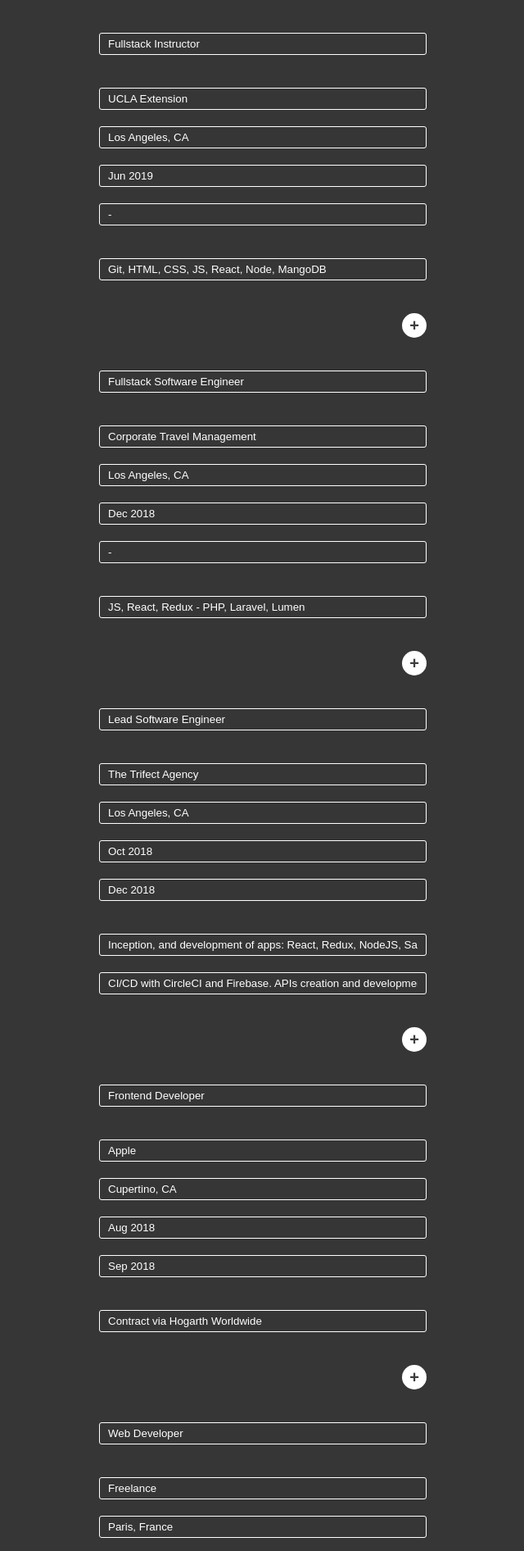
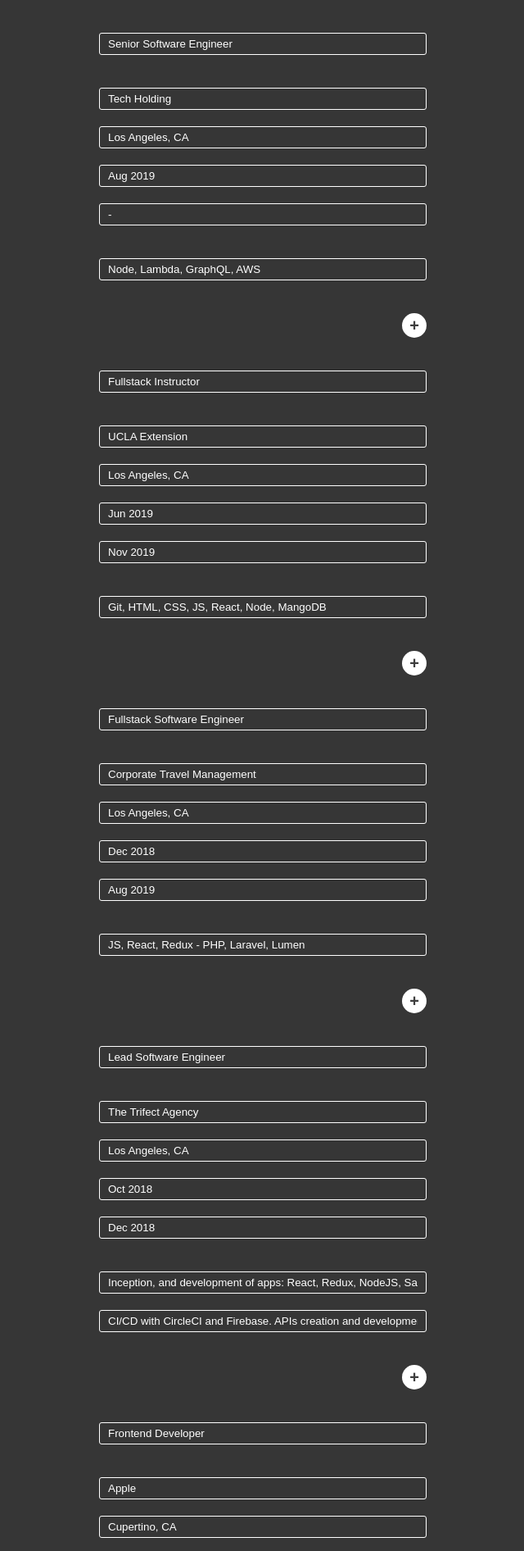
Before and after one commit to ctrlaltdev/resume, a Node server app: page / in a window 1280 px wide. Shown: the part 868-2760 px from the top of the page at 82% size, without its empty margins (319-959 px from the left). Run offline with Node 20, Linux system fonts and the light colour scheme.

Commit message:
Update resume

```diff
--- a/views/index.pug
+++ b/views/index.pug
@@ -8,9 +8,9 @@
 
   - var skills = ["SCRUM", "Agile", "Waterfall", "Project Management", "Product Management"];
 
-  - var experiences = [{title:["Fullstack Instructor"], org:"UCLA Extension", desc:["Git, HTML, CSS, JS, React, Node, MangoDB"],start:"Jun 2019",end:"-", location: "Los Angeles, CA"}, {title:["Fullstack Software Engineer"], org:"Corporate Travel Management", desc:["JS, React, Redux - PHP, Laravel, Lumen"],start:"Dec 2018",end:"-", location: "Los Angeles, CA"},{title:["Lead Software Engineer"], org:"The Trifect Agency", desc:["Inception, and development of apps: React, Redux, NodeJS, Sass, Python.", "CI/CD with CircleCI and Firebase. APIs creation and development."],start:"Oct 2018",end:"Dec 2018", location: "Los Angeles, CA"},{title:["Frontend Developer"], org:"Apple", desc:["Contract via Hogarth Worldwide"],start:"Aug 2018",end:"Sep 2018", location: "Cupertino, CA"},{title:["Web Developer"], org:"Freelance", desc:["HTML5, CSS3, Sass, JavaScript, REST, PHP, WebRTC"],start:"Sep 2016",end:"Sep 2018", location: "Paris, France"},{title:["Web Project Manager / Developer"], org:"French Prime Minister Services", desc:["Web projects management and development: 10+ websites and web services launched.","HTML5, CSS3, Sass, JavaScript, ES6, NodeJS, Webpack, Python, PHP - Drupal, Wordpress"], start:"Apr 2015", end:"Apr 2018", location: "Paris, France"},{title:["Product Manager / Developer"], org:"Apache Magazine", desc:["Functional design, development and deployment of the magazine website - Wordpress"],start:"May 2012",end:"Apr 2015", location: "Paris, France"}];
+  - var experiences = [{title:["Senior Software Engineer"], org:"Tech Holding", desc:["Node, Lambda, GraphQL, AWS"], start:"Aug 2019", end:"-", location: "Los Angeles, CA"},{title:["Fullstack Instructor"], org:"UCLA Extension", desc:["Git, HTML, CSS, JS, React, Node, MangoDB"],start:"Jun 2019",end:"Nov 2019", location: "Los Angeles, CA"}, {title:["Fullstack Software Engineer"], org:"Corporate Travel Management", desc:["JS, React, Redux - PHP, Laravel, Lumen"],start:"Dec 2018",end:"Aug 2019", location: "Los Angeles, CA"},{title:["Lead Software Engineer"], org:"The Trifect Agency", desc:["Inception, and development of apps: React, Redux, NodeJS, Sass, Python.", "CI/CD with CircleCI and Firebase. APIs creation and development."],start:"Oct 2018",end:"Dec 2018", location: "Los Angeles, CA"},{title:["Frontend Developer"], org:"Apple", desc:["Contract via Hogarth Worldwide"],start:"Aug 2018",end:"Sep 2018", location: "Cupertino, CA"},{title:["Web Developer"], org:"Freelance", desc:["HTML5, CSS3, Sass, JavaScript, REST, PHP, WebRTC"],start:"Sep 2016",end:"Sep 2018", location: "Paris, France"},{title:["Web Project Manager / Developer"], org:"French Prime Minister Services", desc:["Web projects management and development: 10+ websites and web services launched.","HTML5, CSS3, Sass, JavaScript, ES6, NodeJS, Webpack, Python, PHP - Drupal, Wordpress"], start:"Apr 2015", end:"Apr 2018", location: "Paris, France"}];
 
-  - var education = [{title:"Marketing, Communication and Internet", org:"ESA3", desc:[],"year":"2013", location: "Paris, France"},{title:"Multimedia Project Management", org:"Ecole Multimedia", desc:[],"year":"2012", location: "Paris, France"},{title:"B.S. in Information and Communications", org:"UNSA", desc:[],"year":"2011", location: "Nice, France"}];
+  - var education = [{title:"Bachelor in Multimedia Project Management", org:"Ecole Multimedia", desc:[],"year":"2012", location: "Paris, France"},{title:"Bachelor in Information and Communications", org:"UNSA", desc:[],"year":"2011", location: "Nice, France"}];
 
   h1 Resume Generator
 
```
Also changed, not shown: 1 other file.
